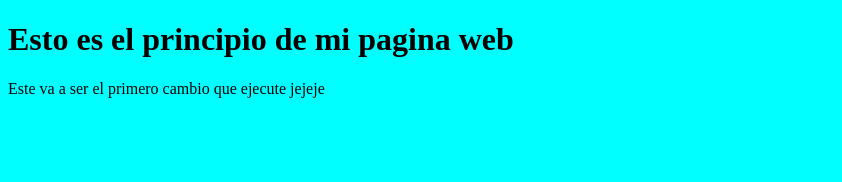
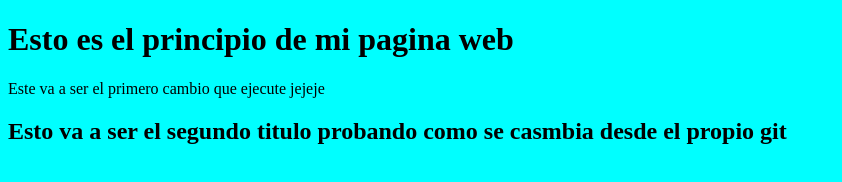
Before and after one commit to RuboSkubis/probandoGit, a plain HTML site: page index.html in a window 1280 px wide. Shown: the whole page, without its empty margins (0-842 px from the left). Drawn offline with Linux system fonts and the light colour scheme.

Commit message:
Añadiendo h2

```diff
--- a/index.html
+++ b/index.html
@@ -10,5 +10,6 @@
     <body>
         <h1>Esto es el principio de mi pagina web</h1>
         <p>Este va a ser el primero cambio que ejecute jejeje</p>
+        <h2>Esto va a ser el segundo titulo probando como se casmbia desde el propio git</h2>
     </body>
 </html>
```
